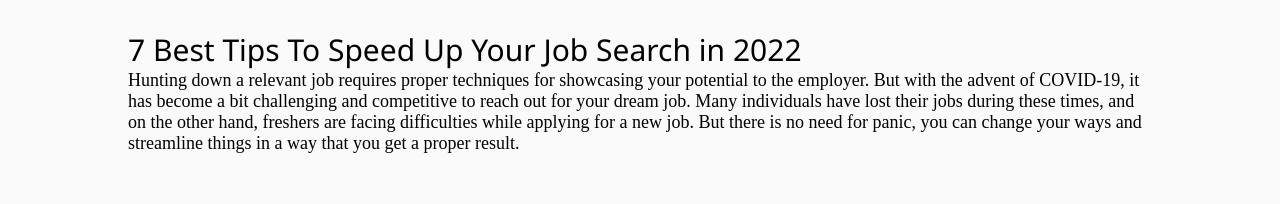
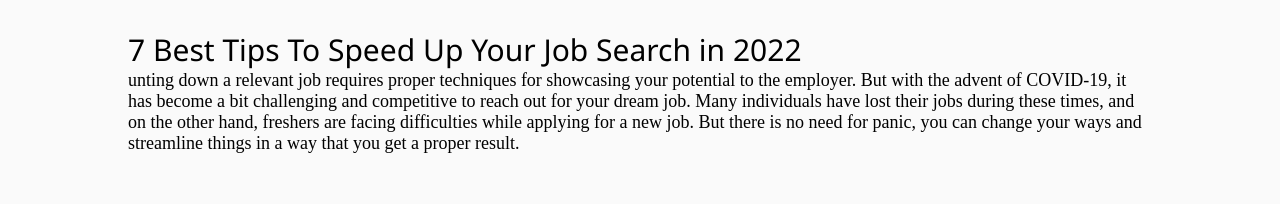
Before and after one commit to 24ERIC/official_webiste, a React (Create React App) app: page / in a window 1280 px wide. Shown: the part 144-348 px from the top of the page. Built offline with nearby package versions, Linux system fonts and the light colour scheme.

Commit message:
Here you write message while committing, you can write anything here

```diff
--- a/src/App.js
+++ b/src/App.js
@@ -30,7 +30,7 @@ function App() {
 							Job Search in 2022
 						</h1>
 						<p class="text-small">
-							Hunting down a relevant job requires
+							unting down a relevant job requires
 							proper techniques for showcasing your
 							potential to the employer. But with
 							the advent of COVID-19, it has become
```
